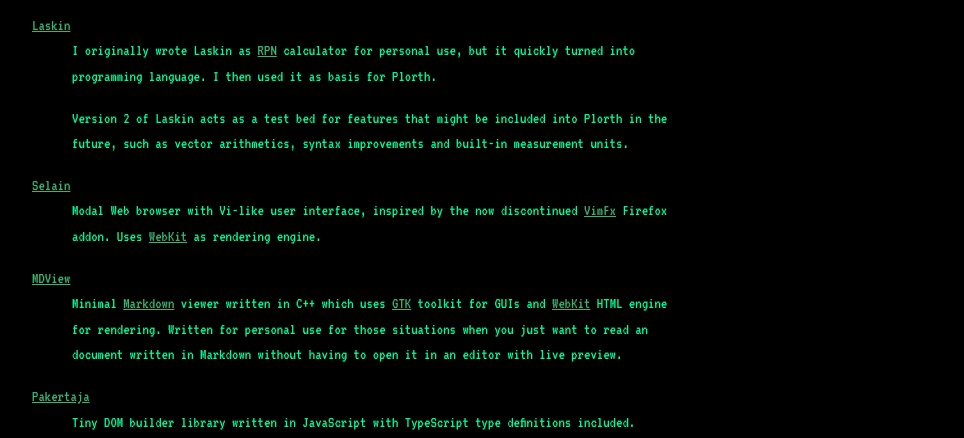
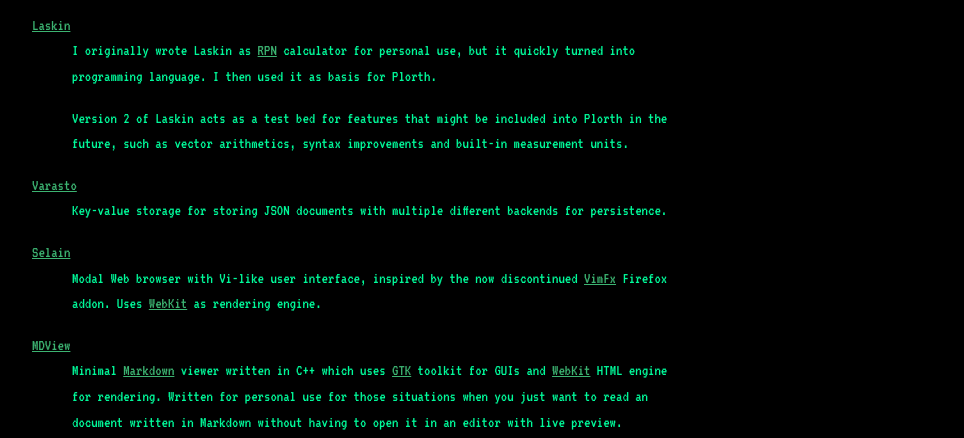
Before and after one commit to RauliL/RauliL.github.io, a plain HTML site: page index.html in a window 1280 px wide. Shown: the part 418-856 px from the top of the page, without its empty margins (283-1247 px from the left). Drawn offline with Linux system fonts and the light colour scheme.

Commit message:
Update index.html

```diff
--- a/index.html
+++ b/index.html
@@ -63,6 +63,13 @@
           Version 2 of Laskin acts as a test bed for features that might be
           included into Plorth in the future, such as vector arithmetics, syntax
           improvements and built-in measurement units.
+        </P>
+      </DD>
+      <DT><A HREF="https://github.com/RauliL/varasto">Varasto</A></DT>
+      <DD>
+        <P>
+          Key-value storage for storing JSON documents with multiple different
+          backends for persistence.
         </P>
       </DD>
       <DT><A HREF="https://github.com/RauliL/selain">Selain</A></DT>
```
